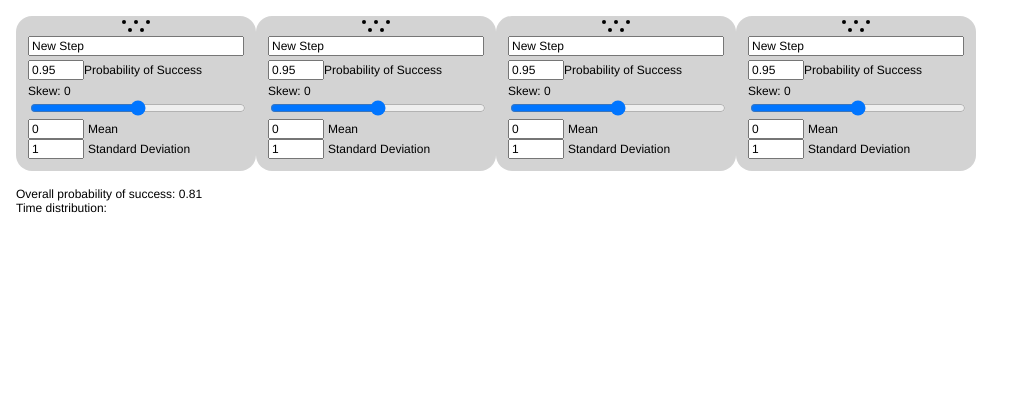
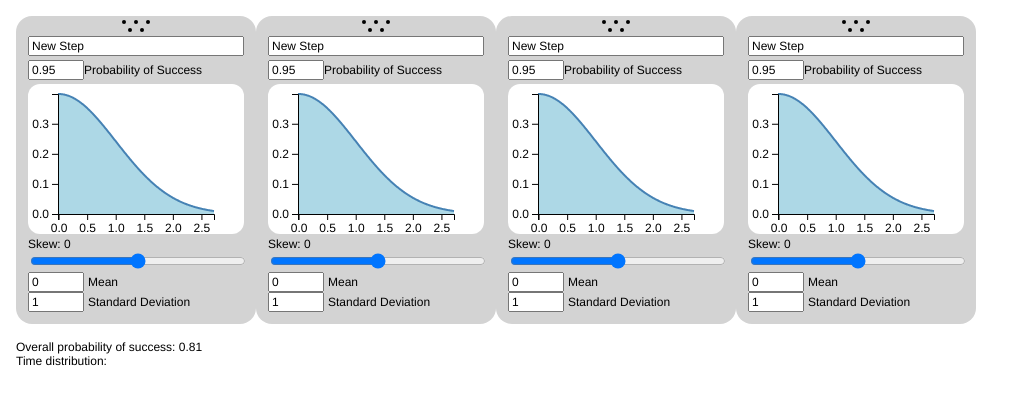
Before and after one commit to CALICAWESOME/Portfolio-Manager, a React (Create React App) app: page / in a window 1280 px wide. Shown: the top 404 px of the page, without its empty margins (0-1023 px from the left). Built offline with nearby package versions, Linux system fonts and the light colour scheme.

Commit message:
Graphs with Mobx

```diff
--- a/src/card/Card.tsx
+++ b/src/card/Card.tsx
@@ -5,6 +5,7 @@ import styles from "./Card.module.css";
 import { useDraggable } from "@dnd-kit/core";
 import { Step } from "../mobx";
 import { observer } from "mobx-react-lite";
+import { Graph } from "./graph/Graph";
 
 export const Card = observer(
   (props: {
@@ -60,14 +61,15 @@ export const Card = observer(
         </div>
 
         <div className={styles["time-to-completion"]}>
-          {/* <Graph
-          binWidth={props.graphData.binWidth}
-          data={props.graphData.coordinates}
-          histogramData={props.graphData.histogramCoordinates}
-          xMax={props.graphData.xMax}
-          xMin={props.graphData.xMin}
-          yMax={props.graphData.yMax}
-        /> */}
+          <Graph
+            graphData={props.step.time.graphData}
+            // binWidth={props.graphData.binWidth}
+            // data={props.graphData.coordinates}
+            // histogramData={props.graphData.histogramCoordinates}
+            // xMax={props.graphData.xMax}
+            // xMin={props.graphData.xMin}
+            // yMax={props.graphData.yMax}
+          />
           Skew: {props.step.time.skew}
           <input
             defaultValue={props.step.time.skew}
--- a/src/card/graph/Graph.tsx
+++ b/src/card/graph/Graph.tsx
@@ -2,15 +2,16 @@ import { useEffect, useRef } from "react";
 import * as d3 from "d3";
 
 import styles from "./Graph.module.css";
+import { NormalDistribution } from "../../mobx";
 
-export function Graph(props: {
-  binWidth: number;
-  data: [number, number][];
-  histogramData: [number, number][];
-  xMax: number;
-  xMin: number;
-  yMax: number;
-}) {
+// binWidth: number;
+// data: [number, number][];
+// histogramData: [number, number][];
+// xMax: number;
+// xMin: number;
+// yMax: number;
+
+export function Graph(props: { graphData: NormalDistribution["graphData"] }) {
   const areaRef = useRef<SVGPathElement>(null);
   const lineRef = useRef<SVGPathElement>(null);
   const svgRef = useRef<SVGSVGElement>(null);
@@ -40,12 +41,16 @@ export function Graph(props: {
     const marginTop = 10;
     const width = svgDomRect.width;
 
+    const graphData = props.graphData.coordinates;
+    const xMin = graphData[0][0];
+    const xMax = graphData[graphData.length - 1][0];
+
     const xScale = d3
-      .scaleLinear([props.xMin, props.xMax], [marginSides, width - marginSides])
+      .scaleLinear([xMin, xMax], [marginSides, width - marginSides])
       .clamp(true);
 
     const yScale = d3.scaleLinear(
-      [0, props.yMax],
+      [0, props.graphData.yMax],
       [height - marginBottom, marginTop]
     );
 
@@ -59,15 +64,15 @@ export function Graph(props: {
       .attr("transform", `translate(${marginSides},0)`)
       .call(d3.axisLeft(yScale).ticks(5));
 
-    d3.select(svgRef.current)
-      .selectAll("rect")
-      .data(props.histogramData)
-      .join("rect")
-      .attr("fill", "red")
-      .attr("height", ([_, y]) => height - marginBottom - yScale(y))
-      .attr("width", 6)
-      .attr("x", ([x]) => xScale(x))
-      .attr("y", ([_, y]) => yScale(y));
+    // d3.select(svgRef.current)
+    //   .selectAll("rect")
+    //   .data(props.histogramData)
+    //   .join("rect")
+    //   .attr("fill", "red")
+    //   .attr("height", ([_, y]) => height - marginBottom - yScale(y))
+    //   .attr("width", 6)
+    //   .attr("x", ([x]) => xScale(x))
+    //   .attr("y", ([_, y]) => yScale(y));
 
     d3.select(areaRef.current)
       .attr(
@@ -78,7 +83,7 @@ export function Graph(props: {
           .y0(height - marginBottom)
           .y1(([_, y]) => yScale(y))(
           // .curve(d3.curveBasis)
-          props.data
+          props.graphData.coordinates
         )
       )
       .attr("fill", "lightblue");
@@ -91,7 +96,7 @@ export function Graph(props: {
           .x(([x, _]) => xScale(x))
           .y(([_, y]) => yScale(y))(
           // .curve(d3.curveBasis)
-          props.data
+          props.graphData.coordinates
         )
       )
       .attr("fill", "none")
@@ -99,7 +104,7 @@ export function Graph(props: {
       .attr("stroke-width", 2);
 
     console.timeEnd();
-  }, [props.data, props.xMax, props.xMin, props.yMax]);
+  }, [props.graphData]);
 
   return (
     <svg className={styles.graph} ref={svgRef}>
--- a/src/mobx.ts
+++ b/src/mobx.ts
@@ -1,4 +1,6 @@
 import { makeAutoObservable } from "mobx";
+import { SKEWED_PDF } from "./stats_stuff";
+import _ from "lodash";
 
 export class Steps {
   steps = {
@@ -48,16 +50,16 @@ export class Step {
   probabilityOfSuccess = 0.95;
   time = new NormalDistribution();
 
+  setName = (name: string) => (this.name = name);
+  setProbabilitiyOfSuccess = (value: number) =>
+    (this.probabilityOfSuccess = value);
+
   constructor() {
     makeAutoObservable(this);
   }
-
-  setName = (name: string) => (this.name = name);
-  setProbabilitiyOfSuccess = (value: number) =>
-    (this.probabilityOfSuccess = value);
 }
 
-class NormalDistribution {
+export class NormalDistribution {
   mean = 0;
   skew = 0;
   standardDeviation = 1;
@@ -68,11 +70,58 @@ class NormalDistribution {
     samples: [],
   };
 
-  constructor() {
-    makeAutoObservable(this);
+  get graphData() {
+    const coordinates: [number, number][] = [];
+
+    let x = 0;
+    let transformed_x = Number.POSITIVE_INFINITY;
+    let y = Number.POSITIVE_INFINITY;
+    let yMax = 0;
+    const x_increment = 0.01;
+    const y_threshold = 0.01;
+
+    const condition = () => y >= y_threshold && transformed_x >= 0;
+
+    // Fill in the right side of the normal graph
+    for (; condition(); x += x_increment) {
+      // Calculate y first
+      y = SKEWED_PDF(x, this.skew);
+
+      // Then transform x
+      transformed_x = x * this.standardDeviation + this.mean;
+
+      coordinates.push([transformed_x, y]);
+
+      if (y > yMax) {
+        yMax = y;
+      }
+    }
+
+    // Reset to the middle of the graph
+    x = -x_increment;
+    y = Number.POSITIVE_INFINITY;
+
+    // Fill in the left side of the normal graph
+    for (; condition(); x -= x_increment) {
+      y = SKEWED_PDF(x, this.skew);
+
+      transformed_x = x * this.standardDeviation + this.mean;
+
+      coordinates.unshift([transformed_x, y]);
+
+      if (y > yMax) {
+        yMax = y;
+      }
+    }
+
+    return { coordinates, yMax };
   }
 
   setMean = (value: number) => (this.mean = value);
   setSkew = (value: number) => (this.skew = value);
   setStandardDeviation = (value: number) => (this.standardDeviation = value);
+
+  constructor() {
+    makeAutoObservable(this);
+  }
 }
```
